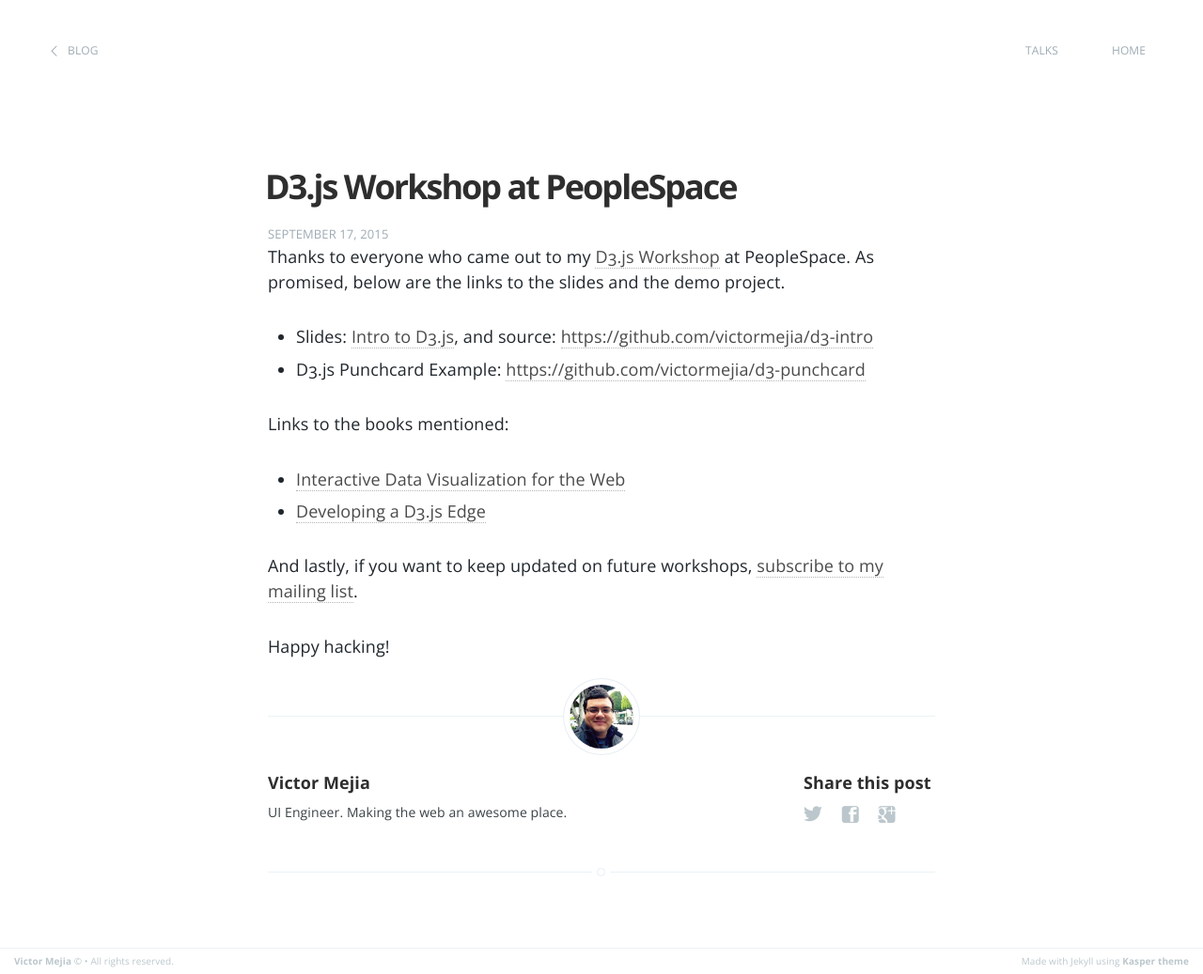
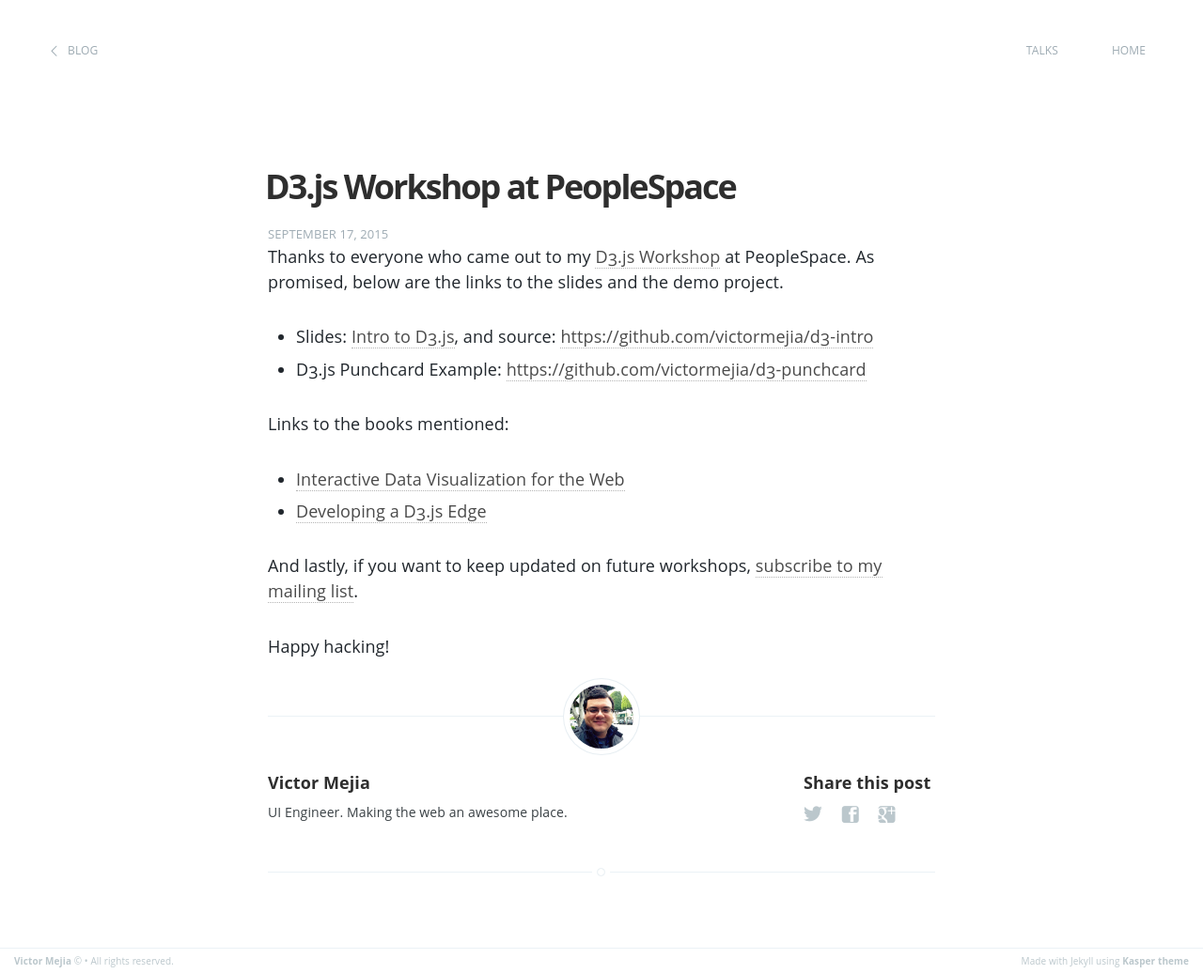
Before and after one commit to victormejia/victormejia.github.io, a Jekyll site: the page built from _posts/2015-09-17-d3-peoplespace-workshop.md, in a window 1280 px wide. Shown: the whole page at 94% size. Built offline with Jekyll 4.4.1, drawn with Linux system fonts in a browser that asks for light colours; Markdown is read by kramdown in place of the engine named in the settings.

Commit message:
Update default.html

```diff
--- a/_layouts/default.html
+++ b/_layouts/default.html
@@ -14,7 +14,7 @@
 
     <link rel="stylesheet" type="text/css" href="/assets/css/screen.css" />
     <!-- <link rel="stylesheet" type="text/css" href="//fonts.googleapis.com/css?family=Merriweather:300,700,700italic,300italic|Open+Sans:700,400" /> -->
-    <link rel="stylesheet" type="text/css" href="//fonts.googleapis.com/css?family=Open+Sans:700,300" />
+    <link href='https://fonts.googleapis.com/css?family=Source+Sans+Pro:400,600' rel='stylesheet' type='text/css'>
 
     <!-- Customisation  -->
     <link rel="stylesheet" type="text/css" href="/assets/css/main.css" />
```
